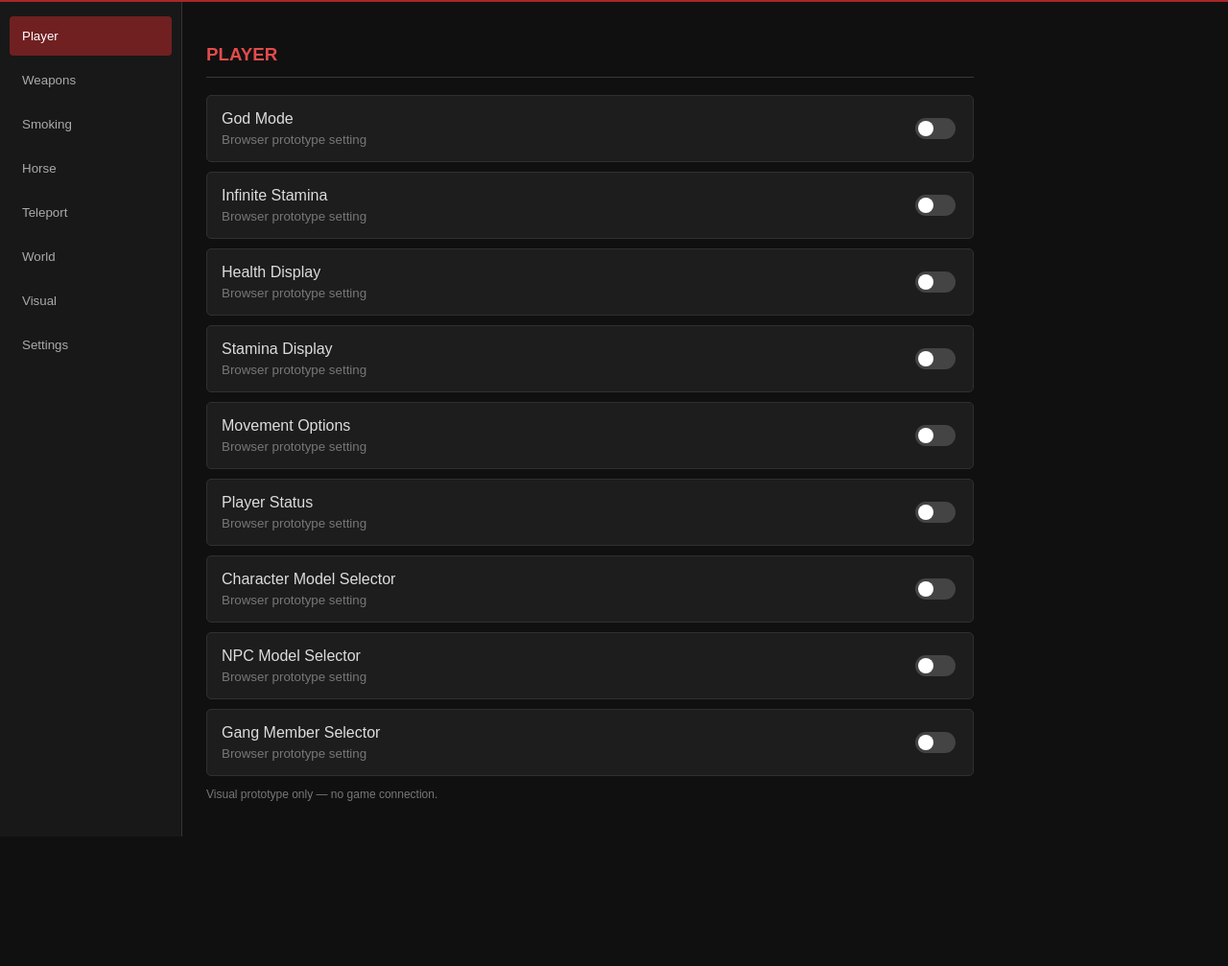
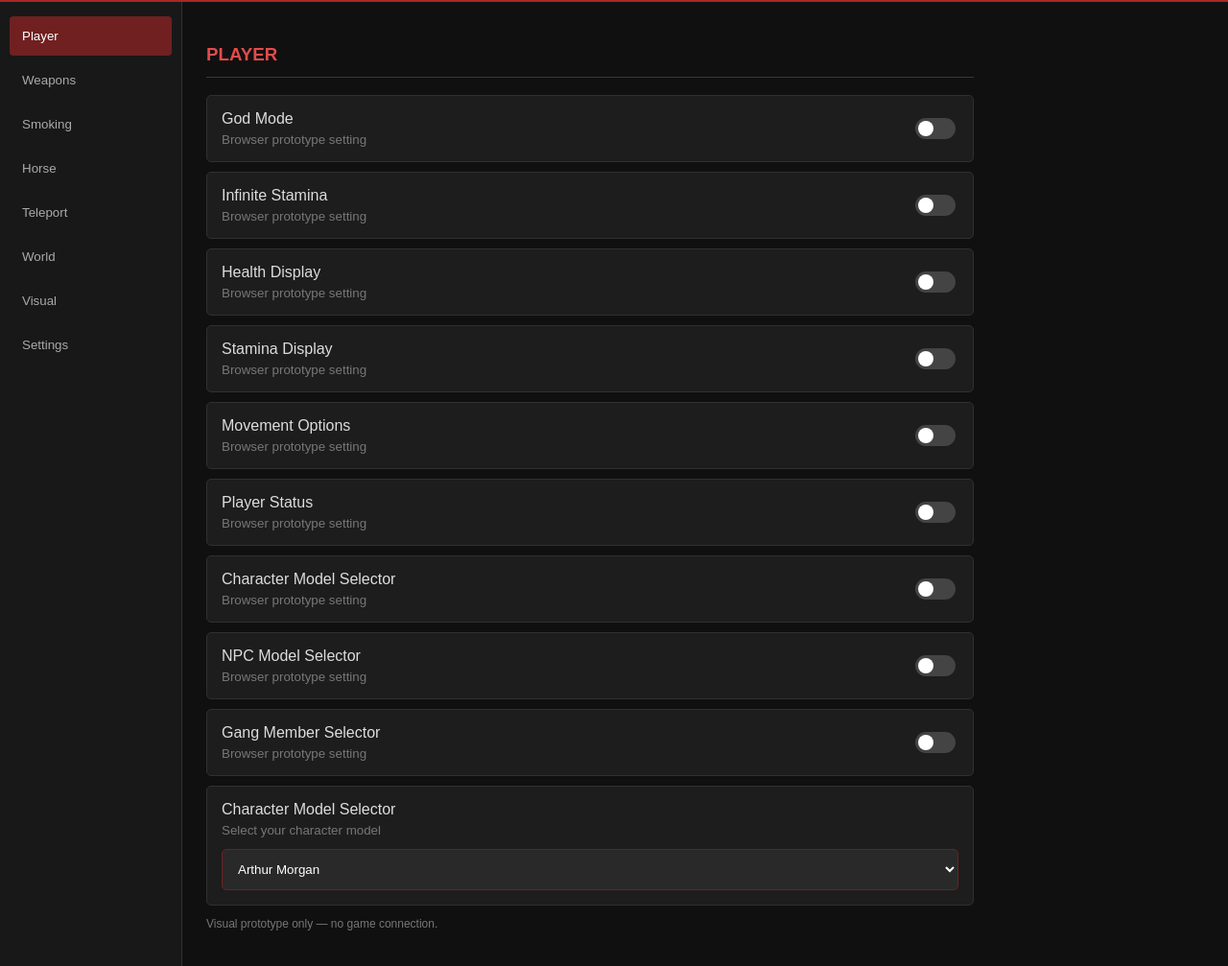
Before and after one commit to isadsalto-cell/rdr2-ultimate-mod-menu, a plain HTML site: page index.html in a window 1280 px wide. Shown: the part 63-1070 px from the top of the page at 96% size. Before the commit the page ends 935 px from the top, so only its background shows below. Drawn offline with Linux system fonts and the light colour scheme.

Commit message:
Update index.html

```diff
--- a/index.html
+++ b/index.html
@@ -245,6 +245,63 @@ function show(name){
   content.appendChild(row);
  });
 
+ if(name==="Player"){
+  const box=document.createElement("div");
+  box.className="item";
+
+  const wrapper=document.createElement("div");
+  wrapper.style.width="100%";
+
+  wrapper.innerHTML=`
+   <div>Character Model Selector</div>
+   <small>Select your character model</small>
+  `;
+
+  const select=document.createElement("select");
+
+  select.style.cssText=`
+   width:100%;
+   margin-top:12px;
+   padding:12px;
+   background:#292929;
+   color:white;
+   border:1px solid #702020;
+   border-radius:5px;
+  `;
+
+  const characters=[
+   "Arthur Morgan",
+   "John Marston",
+   "Dutch van der Linde",
+   "Hosea Matthews",
+   "Micah Bell",
+   "Sadie Adler",
+   "Charles Smith",
+   "Javier Escuella",
+   "Bill Williamson",
+   "Random NPC",
+   "Gang Member"
+  ];
+
+  characters.forEach(character=>{
+   const option=document.createElement("option");
+   option.value=character;
+   option.textContent=character;
+   select.appendChild(option);
+  });
+
+  select.value=settings.selectedCharacter||"Arthur Morgan";
+
+  select.onchange=()=>{
+   settings.selectedCharacter=select.value;
+   saveSettings();
+  };
+
+  wrapper.appendChild(select);
+  box.appendChild(wrapper);
+  content.appendChild(box);
+ }
+
  if(name==="Smoking"){
   const slider=document.createElement("div");
   slider.className="item";
```
